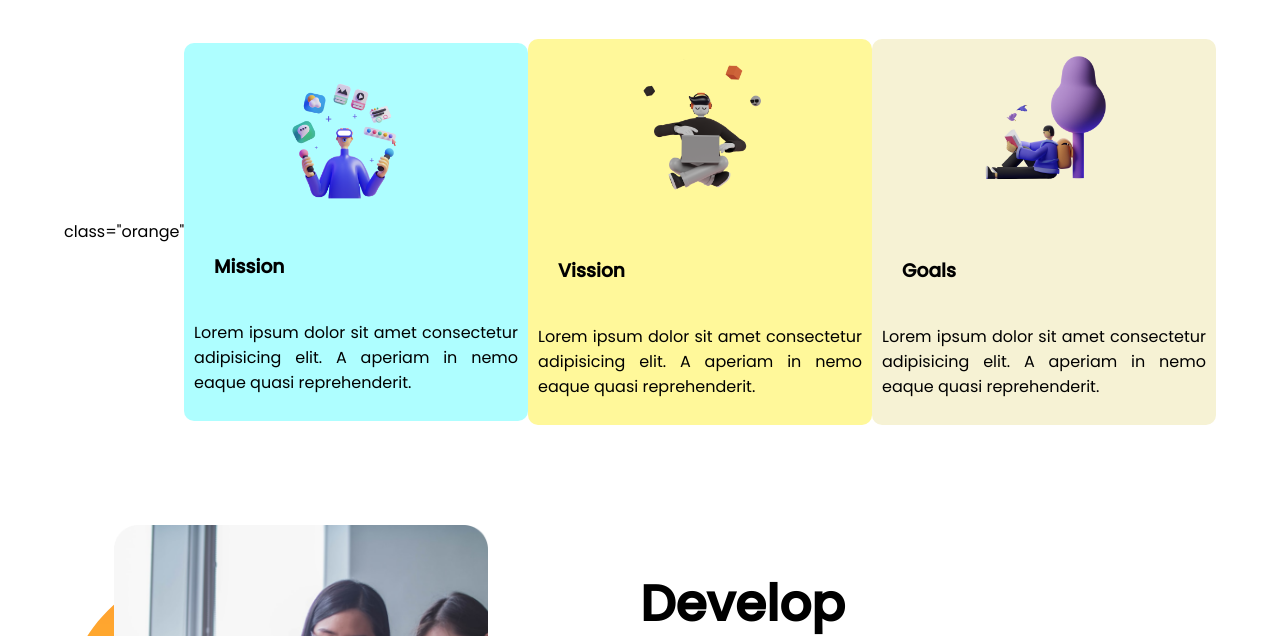
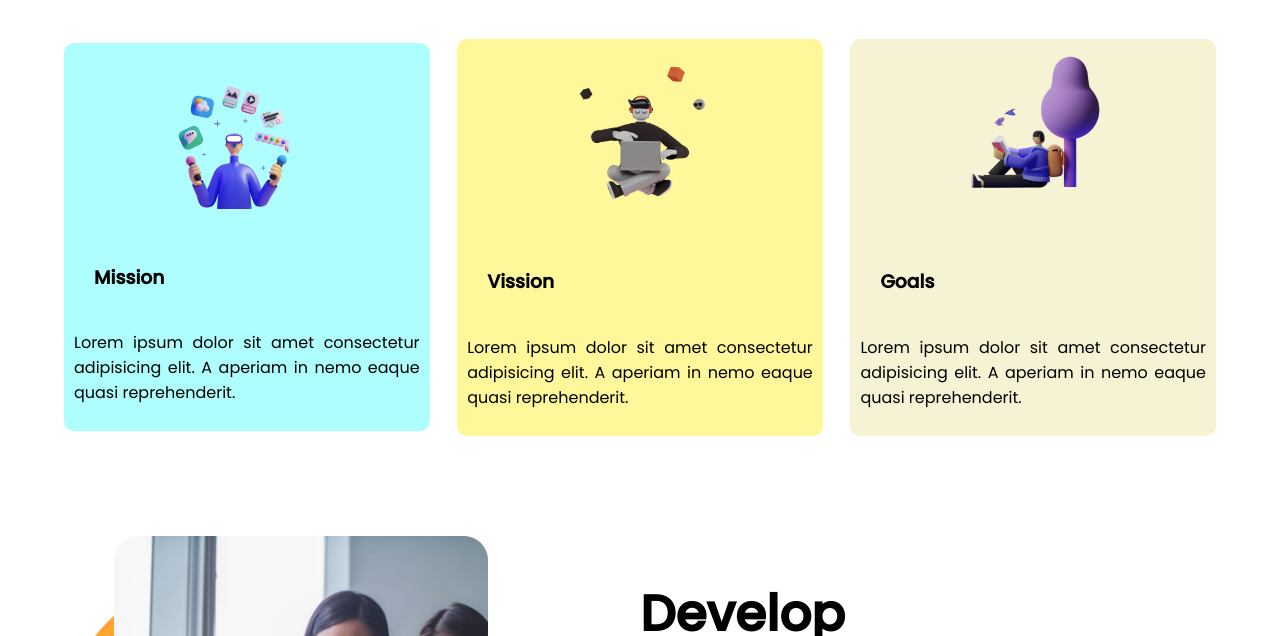
Before and after one commit to hosenmeraj/Assignment-1, a plain HTML site: page index.html in a window 1280 px wide. Shown: the part 690-1326 px from the top of the page. Drawn offline with Linux system fonts and the light colour scheme.

Commit message:
over write change

```diff
--- a/index.html
+++ b/index.html
@@ -33,7 +33,7 @@
 
 <section class="my-mission">
     <h1 class="mission-heading">My Mission Is <span class="orange"> 2022</span></h1>
-    <div class="mission-item"> class="orange"
+    <div class="mission-item">
         <div class="mission-extrem" id="mision-color1">
             <div>
                 <img src="images/illustrators/illustrator-1.png" alt="" class="mission-img">
```
